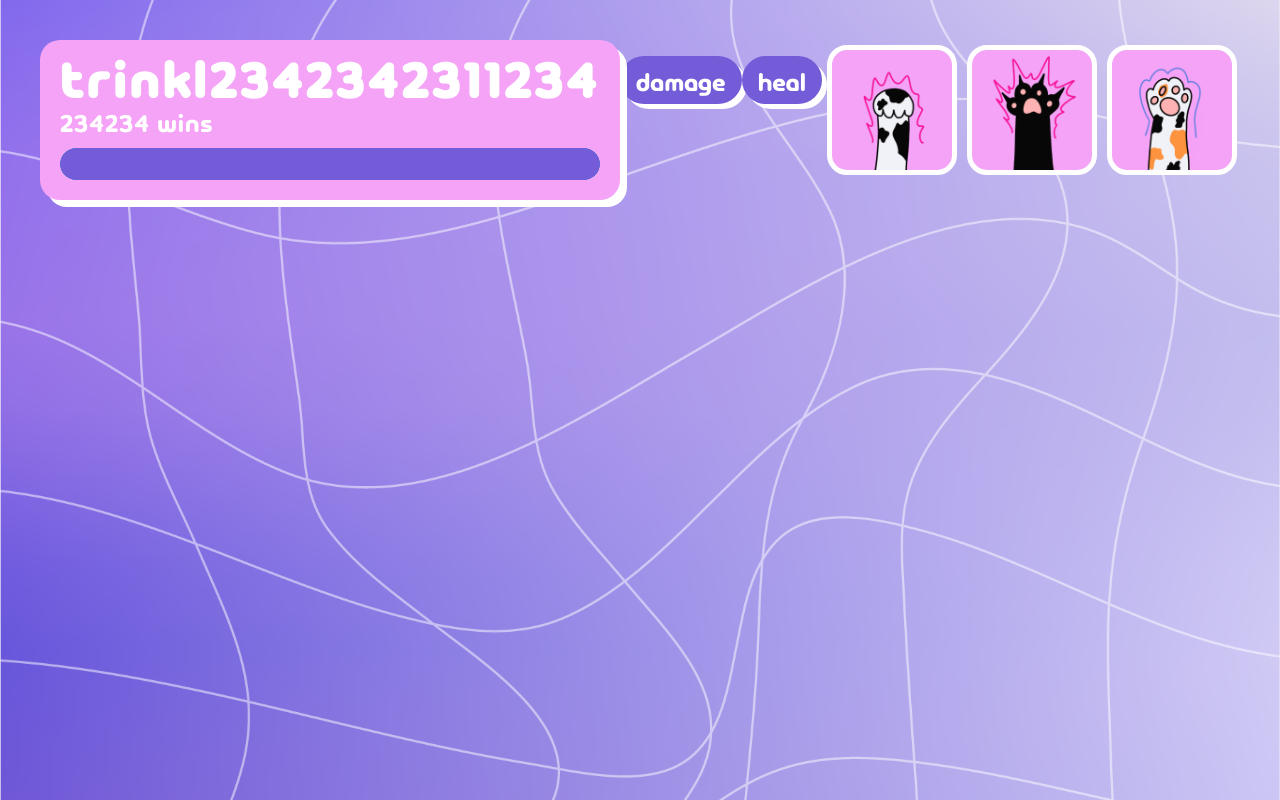
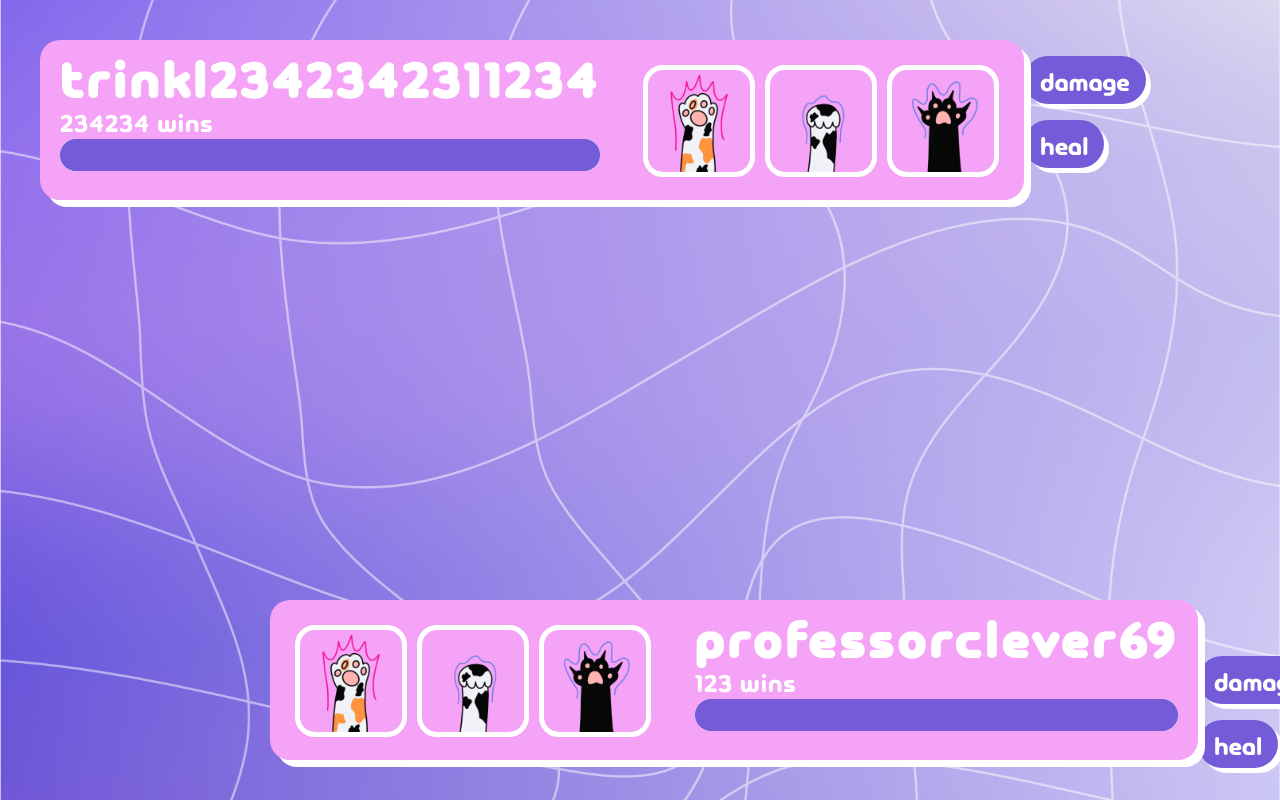
Before and after one commit to th-mayer/rock-paper-scissors, a Vue app in the folder frontend/: page /game in a window 1280 px wide. Built offline with nearby package versions, Linux system fonts and the light colour scheme; no server answers; sample sign-in values are in the browser's storage.

Commit message:
game page, player cards

```diff
--- a/frontend/src/components/Item.vue
+++ b/frontend/src/components/Item.vue
@@ -1,67 +1,99 @@
 <script setup lang="ts">
+import { computed, reactive, ref } from 'vue';
 
 const props = defineProps({
     itemKind: Number,
     multiplier: Number,
+    tooltipUp: Boolean,
 });
 
+let onHover = ref(false);
+
+const item = reactive({
+    names: ["Heavy Stone", "Sharp Paper", "Pointy Scissors", "Brittle Stone", "Soggy Paper", "Blunt Scissors", "Empty Slot"],
+    symbols: ["Stone", "Paper", "Scissors"],
+    pictures: ["../../public/assets/rockdmg.png", "../../public/assets/paperdmg.png", "../../public/assets/scissorsdmg.png", "../../public/assets/rockdefense.png", "../../public/assets/paperdefense.png", "../../public/assets/scissorsdefense.png", "../../public/assets/empty.png"],
+    descriptionDmg1: "Equipped person deals ",
+    descriptionDmg2: " times the damage when winning with ",
+    descriptionPro1: "Equipped person receives only ",
+    descriptionPro2: " times the damage when loosing aginst ",
+    descriptionEmpt: "Win a match to be able to place an item here!",
+})
+
+const itemName = computed(() => {
+    if (props.itemKind) {
+        if (props.itemKind >= 0 && props.itemKind <= 5) {
+            return item.names[props.itemKind];
+        }
+    }
+    return item.names[6];
+})
+
+const itemSymbol = computed(() => {
+    if (props.itemKind) {
+        if (props.itemKind >= 0 && props.itemKind <= 2) {
+            return item.symbols[props.itemKind];
+        }
+        else if (props.itemKind >= 3 && props.itemKind <= 5) {
+            return item.symbols[props.itemKind-3];
+        }
+    }
+    return "";
+})
+
+const itemPic = computed(() => {
+    if (props.itemKind) {
+        if (props.itemKind >= 0 && props.itemKind <= 5) {
+            return item.pictures[props.itemKind];
+        }
+    }
+    return item.names[6];
+})
+
+const itemDescription = computed(() => {
+    if (props.itemKind) {
+        if (props.itemKind >= 0 && props.itemKind <= 2) {
+            return [item.descriptionDmg1, item.descriptionDmg2];
+        }
+        if (props.itemKind >= 3 && props.itemKind <= 5) {
+            return [item.descriptionPro1, item.descriptionPro2];
+        }
+    }
+    return [item.descriptionEmpt, ""];
+})
+
+const itemModifier = computed(() => {
+    if (props.itemKind) {
+        if (props.itemKind >= 0 && props.itemKind <= 5) {
+            return props.multiplier+"x";
+        }
+    }
+    return "";
+})
+
+const tooltipPositionClass = computed(() => {
+    if (props.tooltipUp) {
+        return "tooltipUp";
+    }
+    return "tooltipDown"
+})
+
+function showTooltip() {
+    onHover.value = true;
+}
+
+function hideTooltip() {
+    onHover.value = false;
+}
 </script>
 
 <template>
-    <div class="itemDiv" v-if="props.itemKind == 1"> <!-- More Damage with Stone -->
-        <img src="../../public/assets/rockdmg.png">
-        <div class="itemDiscription">
-            <h2>Heavy Stone</h2>
-            <p>Equipped person deals <span class="highlighted">{{ props.multiplier }}x</span> times the damage when
-                winning with rock</p>
-        </div>
+    <div class="itemDiv" @mouseenter="showTooltip" @mouseleave="hideTooltip">
+        <img :src=itemPic>
     </div>
-    <div class="itemDiv" v-else-if="props.itemKind == 2"> <!-- More Damage with Paper -->
-        <img src="../../public/assets/paperdmg.png">
-        <div class="itemDiscription">
-            <h2>Sharp Paper</h2>
-            <p>Equipped person deals <span class="highlighted">{{ props.multiplier }}x</span> times the damage when
-                winning with paper</p>
-        </div>
-    </div>
-    <div class="itemDiv" v-else-if="props.itemKind == 3"> <!-- More Damage with Scissors -->
-        <img src="../../public/assets/scissorsdmg.png">
-        <div class="itemDiscription">
-            <h2>Pointy Scissors</h2>
-            <p>Equipped person deals <span class="highlighted">{{ props.multiplier }}x</span> times the damage when
-                winning with scissors</p>
-        </div>
-    </div>
-    <div class="itemDiv" v-else-if="props.itemKind == 4"> <!-- Protection from Stone -->
-        <img src="../../public/assets/rockdefense.png">
-        <div class="itemDiscription">
-            <h2>Brittle Stones</h2>
-            <p>Equipped person receives only <span class="highlighted">{{ props.multiplier }}x</span> times the damage
-                when loosing aginst rock"</p>
-        </div>
-    </div>
-    <div class="itemDiv" v-else-if="props.itemKind == 5"> <!-- Protection from Paper -->
-        <img src="../../public/assets/paperdefense.png">
-        <div class="itemDiscription">
-            <h2>Soggy Paper</h2>
-            <p>Equipped person receives only <span class="highlighted">{{ props.multiplier }}x</span> times the damage
-                when loosing aginst paper</p>
-        </div>
-    </div>
-    <div class="itemDiv" v-else-if="props.itemKind == 6"> <!-- Protection from Scissors -->
-        <img src="../../public/assets/scissorsdefense.png">
-        <div class="itemDiscription">
-            <h2>Blunt Scissors</h2>
-            <p>Equipped person receives only <span class="highlighted">{{ props.multiplier }}x</span> times the damage
-                when loosing aginst scissors</p>
-        </div>
-    </div>
-    <div class="itemDiv" v-else> <!-- No Item -->
-        <img src="../../public/assets/empty.png">
-        <div class="itemDiscription">
-            <h2>No Item Equipped</h2>
-            <p>Win a match to be able to place an item here!</p>
-        </div>
+    <div class="itemDiscription" v-if="onHover" ref="tooltip" :class="tooltipPositionClass">
+        <h2>{{ itemName }}</h2>
+        <p>{{ itemDescription[0] }}<span class="highlighted">{{ itemModifier }}</span>{{ itemDescription[1] + itemSymbol + "."}}</p>
     </div>
 </template>
 
@@ -70,19 +102,11 @@ const props = defineProps({
 
 div.itemDiv {
     height: 100%;
-    aspect-ratio: 1/1;
-    background-color: $base-color;
-    border-radius: 20px;
-    border-width: 5px;
-    border-color: $bright-font-color;
-    border-style: solid;
-    border-color: $backshadow;
     margin: 5px;
 }
 
 div.itemDiscription {
-    visibility: hidden;
-    position: fixed;
+    position: absolute;
     width: 30vw;
     background-color: $secondary-color;
     padding: 2vh;
@@ -90,9 +114,10 @@ div.itemDiscription {
     border-color: $backshadow;
     border-width: 3px;
     border-style: solid;
+    z-index: 1000;
 }
 
-div.itemDiv:hover {
+div.itemDiv:hover > img {
     border-color: $highlight-color;
     transition: 0.1s ease-in;
 }
@@ -107,12 +132,21 @@ div.itemDiscription>p {
     font-size: 3vh;
 }
 
-div:hover>div.itemDiscription {
-    visibility: visible;
+div.itemDiscription.tooltipUp{
+    bottom: 23vh;
+}
+
+div.itemDiscription.tooltipDown{
+    top: 25vh;
 }
 
 img {
     height: 100%;
+    border-radius: 20px;
+    border-width: 5px;
+    border-color: $bright-font-color;
+    border-style: solid;
+    background-color: $base-color;
 }
 
 .highlighted {
--- a/frontend/src/components/ItemBox.vue
+++ b/frontend/src/components/ItemBox.vue
@@ -1,14 +1,17 @@
 <script setup lang="ts">
 import Item from './Item.vue';
 
+const props = defineProps({
+    tooltipUp: Boolean,
+});
 
 </script>
 
 <template>
     <div class="item-container">
-        <Item :item-kind="1" :multiplier="2.2"/>
-        <Item :item-kind="3" :multiplier="88.22"/>
-        <Item :item-kind="5" :multiplier="0.2" />
+        <Item :item-kind="1" :multiplier="2.2" :tooltipUp="props.tooltipUp"/>
+        <Item :item-kind="3" :multiplier="88.22" :tooltipUp="props.tooltipUp"/>
+        <Item :item-kind="5" :multiplier="0.2" :tooltipUp="props.tooltipUp"/>
     </div>
 </template>
 
@@ -16,7 +19,7 @@ import Item from './Item.vue';
 @import '../css/main.scss';
 
 .item-container {
-    height: 100%;
+    height: 85%;
     display: flex;
     margin: 0;
 }
--- a/frontend/src/components/ItemPreview.vue
+++ b/frontend/src/components/ItemPreview.vue
@@ -11,7 +11,7 @@ const { user } = storeToRefs(authStore);
 <template>
     <Card title="Item manager" class="Homecard" id="itembox">
 
-        <ItemBox />
+        <ItemBox :tooltipUp="true" />
 
         <div class="flex-row">
             <router-link :to="`${user.id}/itemEdit`">
@@ -27,6 +27,10 @@ const { user } = storeToRefs(authStore);
 @import '../css/main.scss';
 
 #itembox{
-    height: 23vh;
+    height: 15vh;
+}
+
+#itembox .item-container img {
+    height: 20vh;
 }
 </style>
--- a/frontend/src/components/PlayerCard.vue
+++ b/frontend/src/components/PlayerCard.vue
@@ -1,10 +1,12 @@
 <script setup lang="ts">
-import { Ref, onMounted, ref } from "vue";
+import { Ref, computed, onMounted, ref } from "vue";
+import ItemBox from "./ItemBox.vue";
 
 const props = defineProps({
     name: String,
     wins: String,
     startHealth: Number,
+    topbar: Boolean,
 });
 
 const hb: Ref<HTMLElement | undefined> = ref();
@@ -37,10 +39,21 @@ onMounted(() => {
     updateBar(); // Initialize the health bar on component mount
 });
 
+const alignmentClass = computed(() => {
+    if (props.topbar) return "alignTop";
+    else return "alignBottom";
+});
+
+const alignmentItemTooltip = computed(()=>{
+    if (props.topbar) return false;
+    else return true;
+});
 </script>
 
 <template>
-    <div class="card-rect">
+    <div class="card-rect" :class="alignmentClass">
+        <ItemBox v-if="!props.topbar" :tooltipUp="alignmentItemTooltip" style="margin-right: 3vw;"/>
+        <div class="name-and-hp">
             <div>
                 <h2>{{ name }}</h2>
                 <p>{{ wins }} wins</p>
@@ -53,8 +66,10 @@ onMounted(() => {
                 </div>
             </div>
         </div>
+        <ItemBox v-if="props.topbar" :tooltipUp="alignmentItemTooltip" style="margin-left: 3vw;"/>
+    </div>
 
-    <div class="row">
+    <div class="column">
         <button @click="damage" class="add-damage btn" type="button">Damage</button>
         <button @click="heal" class="add-heal btn" type="button">Heal</button>
     </div>
@@ -63,10 +78,14 @@ onMounted(() => {
 
 <style lang="scss">
 @import '../css/main.scss';
-
+.column {
+    display: flex;
+    flex-direction: column;
+    justify-content: space-between;
+}
 .card-rect {
     display: flex;
-    flex-direction: column;
+    flex-direction: row;
     position: relative;
     height: 100%;
     width: fit-content;
@@ -81,6 +100,21 @@ onMounted(() => {
     font-style: normal;
     box-shadow: 7px 7px $backshadow;
     justify-content: space-between;
+}
+
+.name-and-hp {
+    display: flex;
+    flex-direction: column;
+    position: relative;
+    height: 100%;
+}
+
+.card-rect.alignTop {
+    align-self: self-start;
+}
+
+.card-rect.alignBottom {
+    align-self: self-end;
 }
 
 .card-rect p {
--- a/frontend/src/views/game/Game.vue
+++ b/frontend/src/views/game/Game.vue
@@ -13,10 +13,13 @@ const props = defineProps({
 
 <template>
   <SocketEvents msg="Connection Test" />
-  <div class="player-row">
-    <PlayerCard name="trinkl2342342311234" wins=234234 class="enemy">
-    </PlayerCard>
-    <ItemBox height="15vh" width="15vh"/>
+  <div class="top-and-bottom">
+    <div class="player-row">
+      <PlayerCard name="trinkl2342342311234" wins=234234 class="enemy" :topbar="true"/>
+    </div>
+    <div class="player-row right">
+      <PlayerCard name="professorClever69" wins="123" class="player" />
+    </div>
   </div>
 </template>
 
@@ -33,6 +36,16 @@ const props = defineProps({
   height: 15vh;
   width: 100vw;
   margin: 5vh;
+}
 
+.right {
+  justify-content: end;
+}
+
+.top-and-bottom {
+  display: flex;
+  flex-direction: column;
+  justify-content: space-between;
+  height: 100vh;
 }
 </style>
```
Also changed, not shown: frontend/src/components/ChooseItem.vue (added, +10 -0 lines), 1 other file (tests, documents, lock files or other folders). Lines whose indentation alone changed are shown as unchanged.
